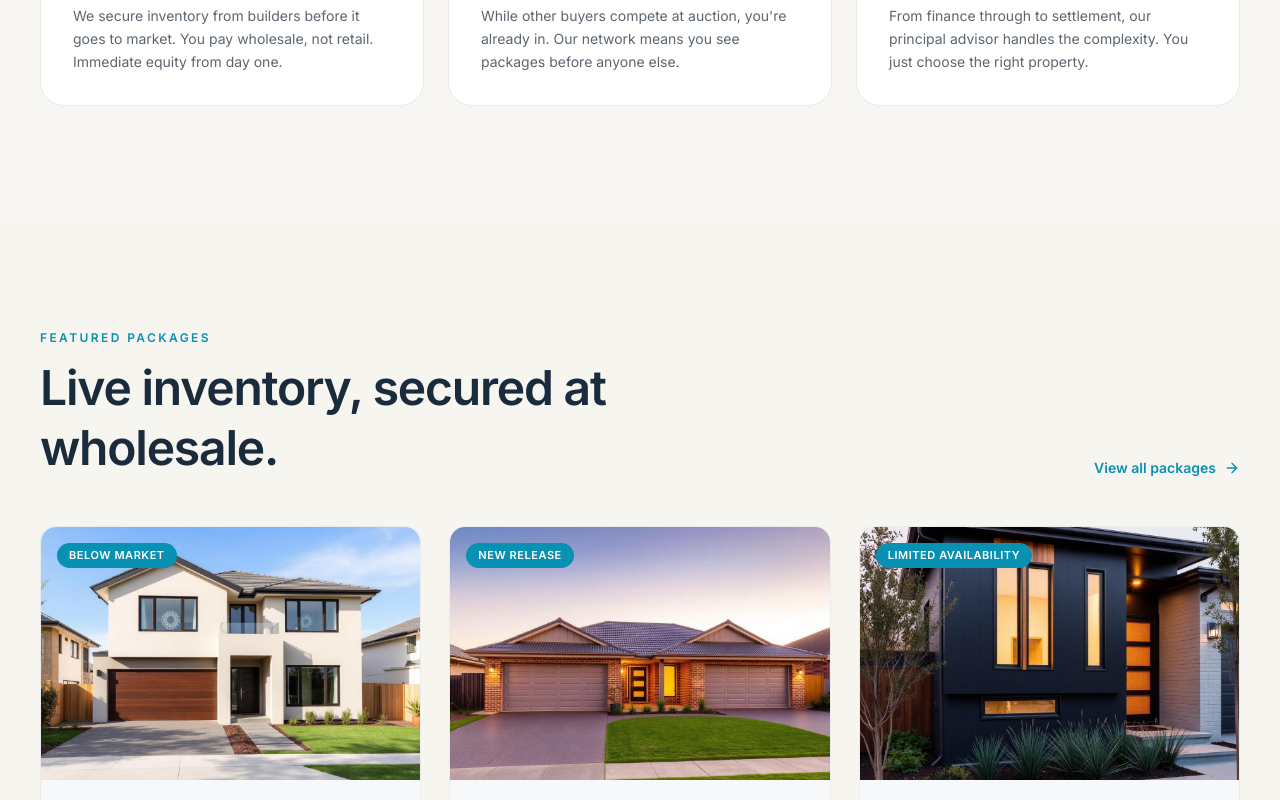
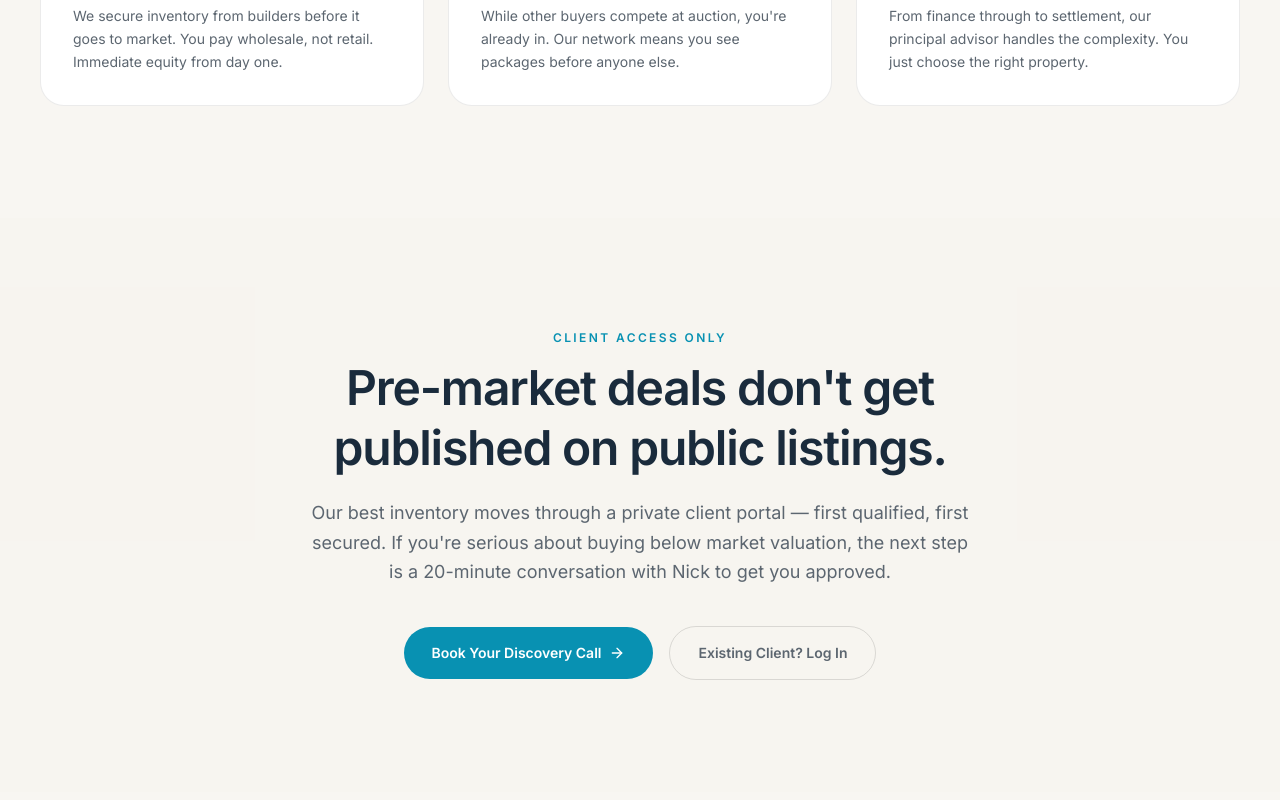
Before and after one commit to sg-satoshi/saabai-site, a Next.js app: page /sites/wholesale-homes in a window 1280 px wide. Shown: the part 2000-2800 px from the top of the page. Built offline with nearby package versions, Linux system fonts and the light colour scheme.

Commit message:
fix: replace Featured Packages section (with property cards) with sales copy/CTAs; update hero CTA from /packages to /contact; remove unused imports

```diff
--- a/app/rex-changelog/ChangelogClient.tsx
+++ b/app/rex-changelog/ChangelogClient.tsx
@@ -32,6 +32,7 @@ const CHANGELOG: Day[] = [
   {
     date: "30 Jun 2026",
     entries: [
+      { time: "12:39", tag: "FIX", title: "Add DashboardErrorBoundary to catch and display client-side errors on dashboard" },
       { time: "12:36", tag: "FIX", title: "Remove unused lucide-react imports from dashboard and package detail pages" },
       { time: "12:31", tag: "UPDATE", title: "Redeploy after WHOLESALE_CLIENT_EMAIL and WHOLESALE_CLIENT_PASS env vars" },
       { time: "12:21", tag: "NEW", title: "Move packages behind client login — dashboard shows full package gallery with state filters, sort, badges; public /packages and /packages/[id] redirect to login; new /client/packages/[id] detail page behind auth" },
--- a/app/sites/wholesale-homes/page.tsx
+++ b/app/sites/wholesale-homes/page.tsx
@@ -5,13 +5,6 @@ import { ArrowRight, Check, Sparkles, ShieldCheck, Star, Building2 } from "lucid
 import { Header } from "./_components/Header";
 import { Footer } from "./_components/Footer";
 import { ChatWidget } from "./_components/ChatWidget";
-import { Section } from "./_components/Section";
-import { packages } from "./_data/packages";
-import { PackageCard } from "./_components/PackageCard";
-import heroImg from "@/public/sites/wholesale-homes/hero-home.jpg";
-import kitchenImg from "@/public/sites/wholesale-homes/interior-kitchen.jpg";
-
-const featured = packages.slice(0, 3);
 
 export default function HomePage() {
   return (
@@ -39,8 +32,8 @@ export default function HomePage() {
               Exclusive pre-market access to Australia's best new home builds, before they hit the public market.
             </p>
             <div className="mt-8 flex flex-wrap gap-3 md:mt-10 md:gap-4">
-              <Link href="/packages" className="group inline-flex items-center gap-2 rounded-full bg-[#0891b2] px-6 py-3.5 text-sm font-semibold text-white transition-colors hover:bg-[#0369a1] md:px-7 md:py-4">
-                Browse Available Packages<ArrowRight className="h-4 w-4 transition-transform group-hover:translate-x-0.5" />
+              <Link href="/contact" className="group inline-flex items-center gap-2 rounded-full bg-[#0891b2] px-6 py-3.5 text-sm font-semibold text-white transition-colors hover:bg-[#0369a1] md:px-7 md:py-4">
+                Get Started<ArrowRight className="h-4 w-4 transition-transform group-hover:translate-x-0.5" />
               </Link>
               <Link href="/contact" className="inline-flex items-center gap-2 rounded-full border border-white/40 px-6 py-3.5 text-sm font-semibold text-white transition-colors hover:bg-white hover:text-[#1A2B3C] md:px-7 md:py-4">
                 Book a Discovery Call
@@ -126,21 +119,22 @@ export default function HomePage() {
         {/* ── Featured Packages ── */}
         <section className="py-16 md:py-28 bg-[#f5f2eb]/40">
           <div className="mx-auto w-full max-w-7xl px-6 lg:px-10">
-            <div className="flex flex-wrap items-end justify-between gap-4 md:gap-6">
-              <div className="max-w-3xl">
-                <p className="text-[10px] font-semibold uppercase tracking-[0.2em] text-[#0891b2] md:text-xs">Featured Packages</p>
-                <h2 className="mt-3 text-[clamp(1.6rem,5vw,3rem)] font-semibold leading-tight tracking-tight md:text-4xl lg:text-5xl">
-                  Live inventory, secured at wholesale.
-                </h2>
+            <div className="mx-auto max-w-3xl text-center">
+              <p className="text-[10px] font-semibold uppercase tracking-[0.2em] text-[#0891b2] md:text-xs">Client Access Only</p>
+              <h2 className="mt-3 text-[clamp(1.6rem,5vw,3rem)] font-semibold leading-tight tracking-tight md:text-4xl lg:text-5xl">
+                Pre-market deals don't get published on public listings.
+              </h2>
+              <p className="mx-auto mt-4 max-w-2xl text-sm leading-relaxed text-[#5C6670] md:mt-5 md:text-base lg:text-lg">
+                Our best inventory moves through a private client portal — first qualified, first secured. If you're serious about buying below market valuation, the next step is a 20-minute conversation with Nick to get you approved.
+              </p>
+              <div className="mt-8 flex flex-wrap items-center justify-center gap-3 md:mt-10 md:gap-4">
+                <Link href="/contact" className="inline-flex items-center gap-2 rounded-full bg-[#0891b2] px-6 py-3.5 text-sm font-semibold text-white transition-colors hover:bg-[#0369a1] md:px-7 md:py-4">
+                  Book Your Discovery Call <ArrowRight className="h-4 w-4" />
+                </Link>
+                <Link href="/client-login" className="inline-flex items-center gap-2 rounded-full border border-[rgba(0,0,0,0.12)] px-6 py-3.5 text-sm font-semibold text-[#5C6670] transition-colors hover:border-[#0891b2]/30 hover:text-[#0891b2] md:px-7 md:py-4">
+                  Existing Client? Log In
+                </Link>
               </div>
-              <Link href="/packages" className="inline-flex items-center gap-2 text-sm font-semibold text-[#0891b2] hover:text-[#0369a1]">
-                View all packages <ArrowRight className="h-4 w-4" />
-              </Link>
-            </div>
-            <div className="mt-10 grid gap-5 md:mt-12 md:grid-cols-2 md:gap-7 lg:grid-cols-3">
-              {featured.map((pkg) => (
-                <PackageCard key={pkg.id} pkg={pkg} />
-              ))}
             </div>
           </div>
         </section>
```
